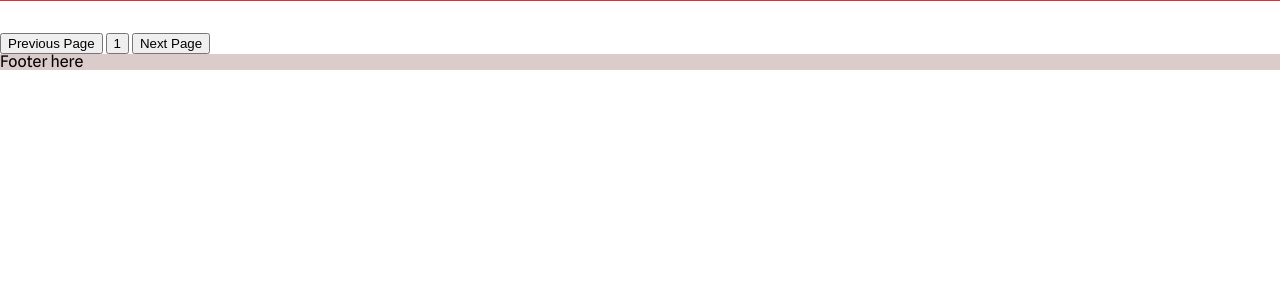
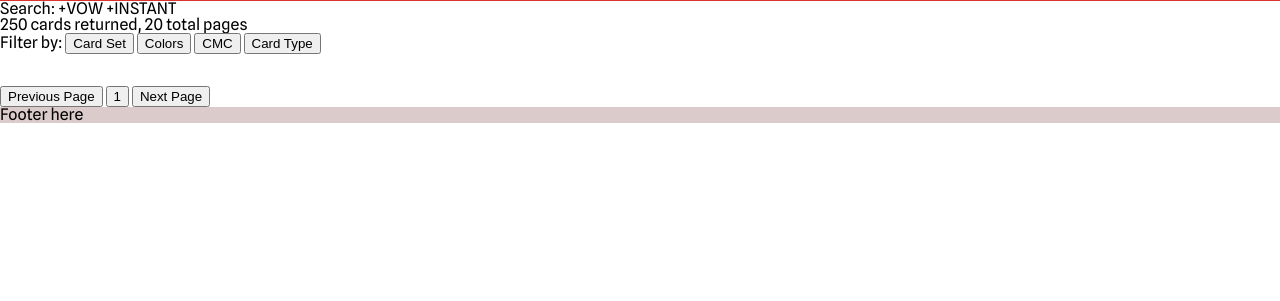
Before and after one commit to DarielMalave/MTGDeckBuilder, a PHP site: page /gallery.php in a window 1280 px wide. Shown: the part 49-350 px from the top of the page. Run offline with PHP 8.4, Linux system fonts and the light colour scheme; data that the repository does not hold is empty.

Commit message:
Minor: Added placeholder text to search page (pagination) to display what filters were applied and how many results were returned

```diff
--- a/gallery.php
+++ b/gallery.php
@@ -87,7 +87,18 @@ printing it so that Javascript can pick up JSON file and parse it further -->
     });
 </script>
 
+<div>
+    <h2>Search: +VOW +INSTANT</h2>
+    <h3>250 cards returned, 20 total pages</h3>
+</div>
 
+<div>
+    <span>Filter by:</span>
+    <button>Card Set</button>
+    <button>Colors</button>
+    <button>CMC</button>
+    <button>Card Type</button>
+</div>
 
 <section id="card_container"></section>
 <section id="pagination_bar">
```
